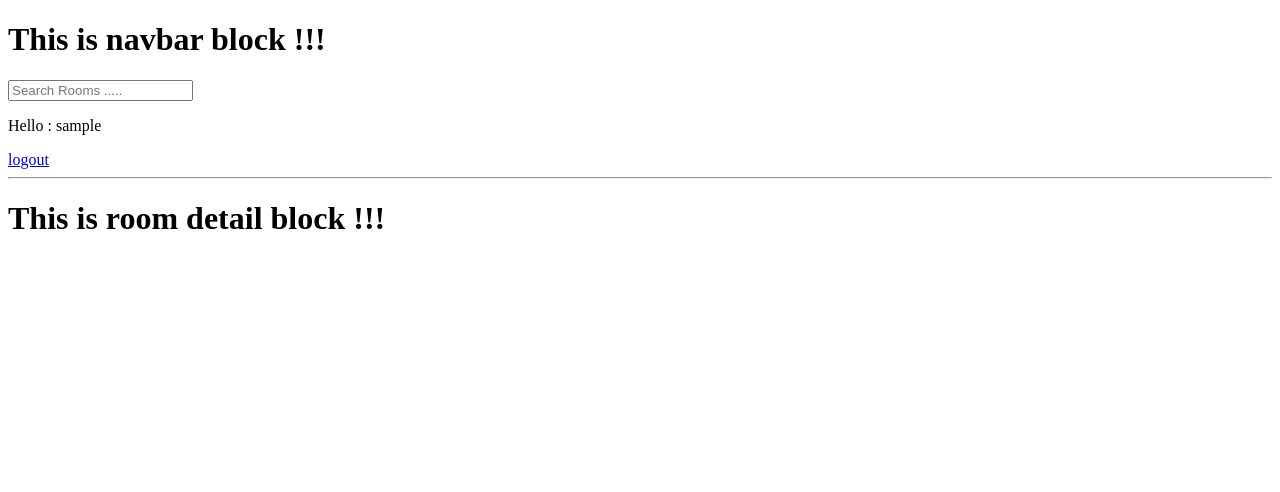
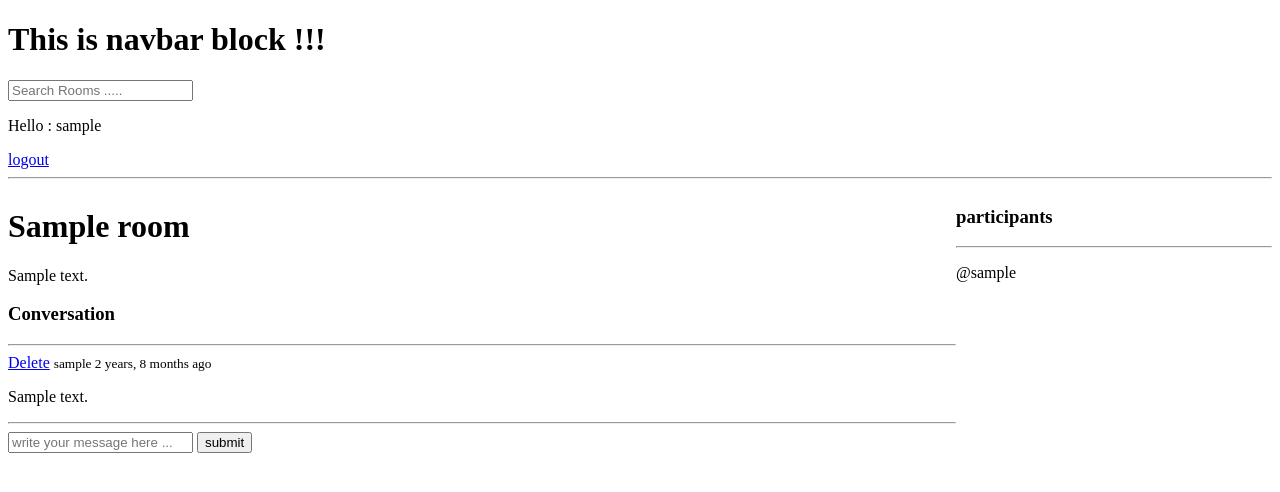
Before and after one commit to codewithpradip/disroom, a Django app: page /room/room-detail/1 in a window 1280 px wide. Shown: the top 492 px of the page. Run offline with Django 4.2, Linux system fonts and the light colour scheme; a user stored in the database is signed in; tables that the repository leaves empty hold one stand-in row (values such as "Sample post").

Commit message:
feat: implement chat room messages crud

```diff
--- a/room/models.py
+++ b/room/models.py
@@ -14,6 +14,7 @@ class Room(models.Model):
     topic = models.ForeignKey(Topic, on_delete=models.SET_NULL, null=True)
     name = models.CharField(max_length=200)
     description = models.TextField(null=True, blank=True)
+    participants = models.ManyToManyField(User, related_name='participants', blank=True)
     updated_at = models.DateTimeField(auto_now=True)
     created_at = models.DateTimeField(auto_now_add=True)
 
--- a/room/templates/room/room_detail.html
+++ b/room/templates/room/room_detail.html
@@ -1,5 +1,49 @@
 {% extends 'core/main.html' %}
 
 {% block content %}
-<h1>This is room detail block !!!</h1>
+<style>
+    .room-container{
+    display:grid;
+    grid-template-columns: 3fr 1fr;
+    }
+</style>
+<div class="room-container">
+    <div>
+        <h1>{{room.name}}</h1>
+        <p>{{room.description}}</p>
+        <div class="comment-wrapper">
+            <h3>Conversation</h3>
+            <hr>
+
+            {% for message in room_messages %}
+            <div>
+                {% if request.user == message.user %}
+                <a href="{% url 'delete_message' message.id %}">Delete</a>
+                {% endif %}
+                <small>{{message.user}} {{message.created_at|timesince}} ago</small>
+                <p>{{message.body}}</p>
+            </div>
+            <hr>
+            {% endfor %}
+
+            {% if request.user.is_authenticated %}
+            <div class="comment-form">
+                <form method="post">
+                    {% csrf_token %}
+                    <input type="text" placeholder="write your message here ..." name="body">
+                    <input type="submit" value="submit">
+                </form>
+            </div>
+            {% endif %}
+        </div>
+    </div>
+    <div class="participants">
+        <h3>participants</h3>
+        <hr>
+        {% for user in participants %}
+            <p>@{{user.username}}</p>
+        {% endfor %}
+    </div>
+</div>
+
 {% endblock %}
--- a/room/urls.py
+++ b/room/urls.py
@@ -6,4 +6,5 @@ urlpatterns = [
     path('create-room/', views.create_room_view, name='create_room'),
     path('update-room/<int:pk>', views.update_room_view, name='update_room'),
     path('delete-room/<int:pk>', views.delete_room_view, name='delete_room'),
+    path('delete-message/<int:pk>', views.delete_message_view, name='delete_message'),
 ]
--- a/room/views.py
+++ b/room/views.py
@@ -1,15 +1,24 @@
 from django.shortcuts import render, redirect
-from .models import Room
+from .models import Room, Message
 from .forms import RoomForm
 from django.contrib.auth.decorators import login_required
 from django.http import HttpResponse
 
 
 # Create your views here.
-@login_required(login_url='user_login')
 def room_detail_view(request, pk):
     room = Room.objects.get(id=pk)
-    context = {'room': room}
+    room_messages = room.message_set.all()
+    participants = room.participants.all()
+    if request.method == 'POST':
+        new_message = Message.objects.create(
+            user=request.user,
+            room=room,
+            body=request.POST.get('body')
+        )
+        room.participants.add(request.user)
+        return redirect('room_detail', pk=room.id)
+    context = {'room': room, 'room_messages': room_messages, 'participants': participants}
     return render(request, 'room/room_detail.html', context)
 
 
@@ -49,3 +58,15 @@ def delete_room_view(request, pk):
         room.delete()
         return redirect('home')
     return render(request, 'room/delete_room.html', {'obj': room})
+
+
+@login_required(login_url='login_page')
+def delete_message_view(request, pk):
+    message = Message.objects.get(id=pk)
+    if request.user != message.user:
+        return HttpResponse("You are not allow here !!")
+
+    if request.method == 'POST':
+        message.delete()
+        return redirect('home')
+    return render(request, 'room/delete_message.html', {'obj': message})
```
Also changed, not shown: room/templates/room/delete_message.html (added, +10 -0 lines), room/migrations/0002_room_participants.py (added).
